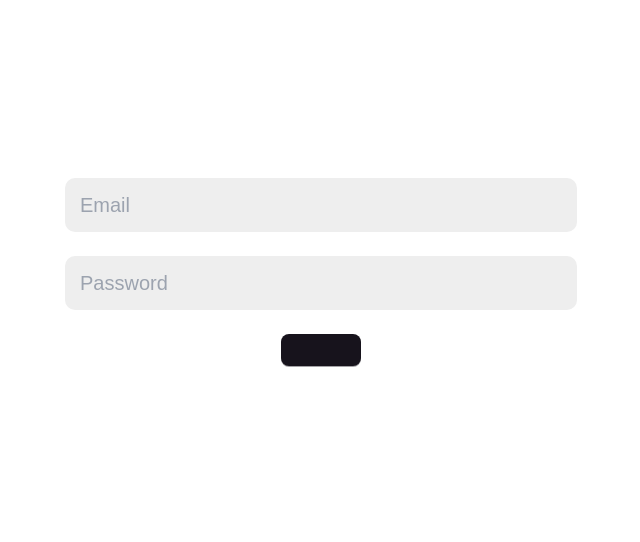
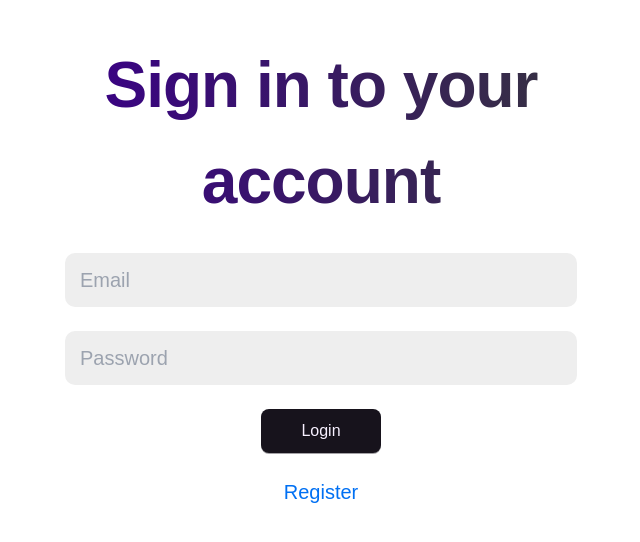
Before and after one commit to Dikshit-Kapoor/react-chatbot, a React (Vite) app: page /sign-in in a window 1280 px wide. Shown: the part 128-670 px from the top of the page, without its empty margins (319-959 px from the left). Built offline with nearby package versions, Linux system fonts and the light colour scheme.

Commit message:
Adding sign in page

```diff
--- a/src/components/AuthForm.tsx
+++ b/src/components/AuthForm.tsx
@@ -20,7 +20,6 @@ const AuthForm=({mode,title,buttonText,linkUrl,linkText}:AuthFormProps)=>{
 
     const [formState, setFormState] = useState(initialFormState);
     const navigate = useNavigate();
-
     const handleSubmit = async (event: React.FormEvent<HTMLFormElement>) => {
       event.preventDefault();
 
--- a/src/pages/SigninPage.tsx
+++ b/src/pages/SigninPage.tsx
@@ -5,7 +5,7 @@ const SigninPage=()=>{
     return(
         <Layout>
             <div className="authContainer">
-               <AuthForm mode="signin" title="" buttonText="" linkUrl="" linkText=""/>
+               <AuthForm mode="signin" title="Sign in to your account" buttonText="Login" linkUrl="/register" linkText="Register"/>
             </div>
         </Layout>
     )
```
